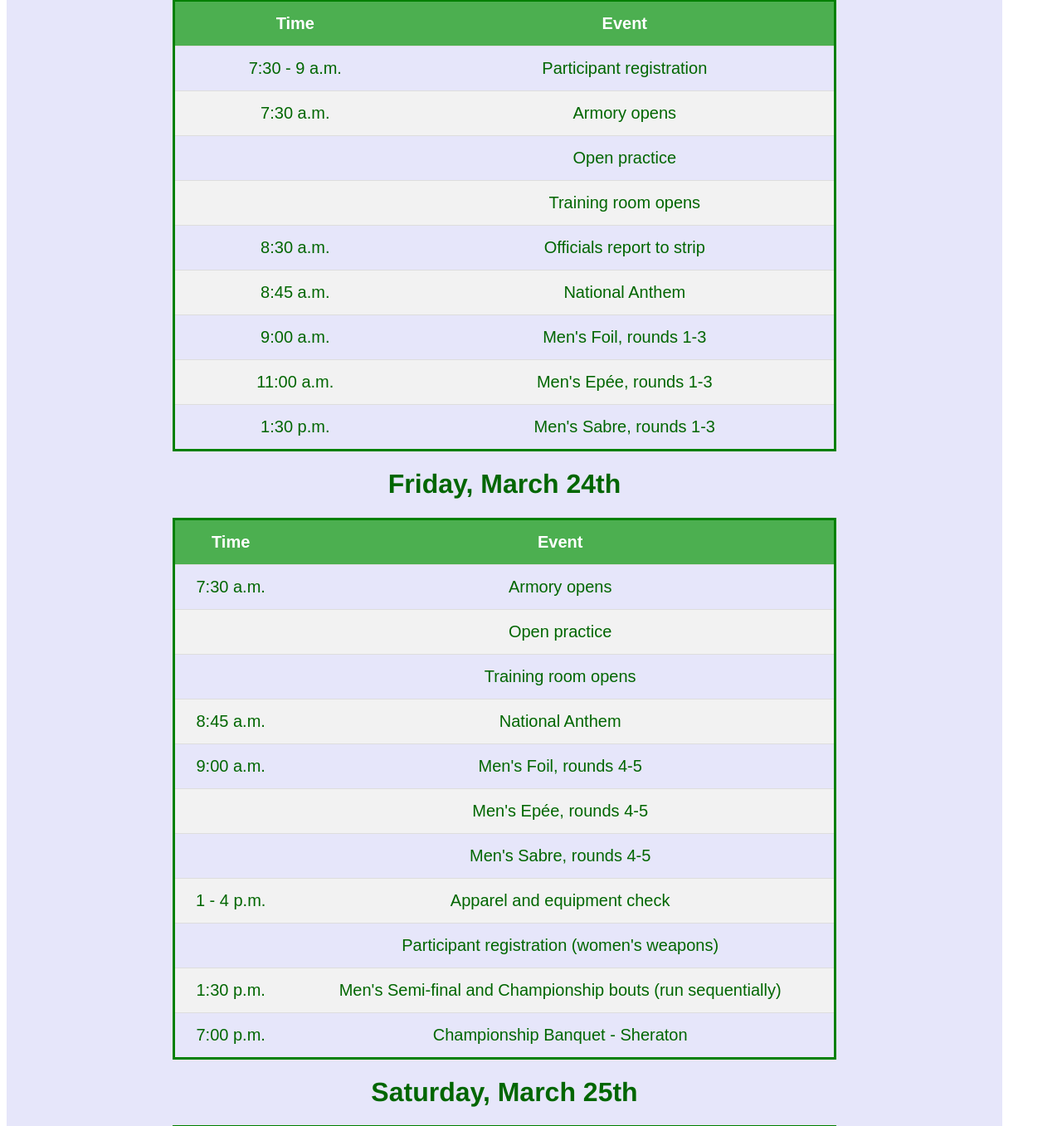
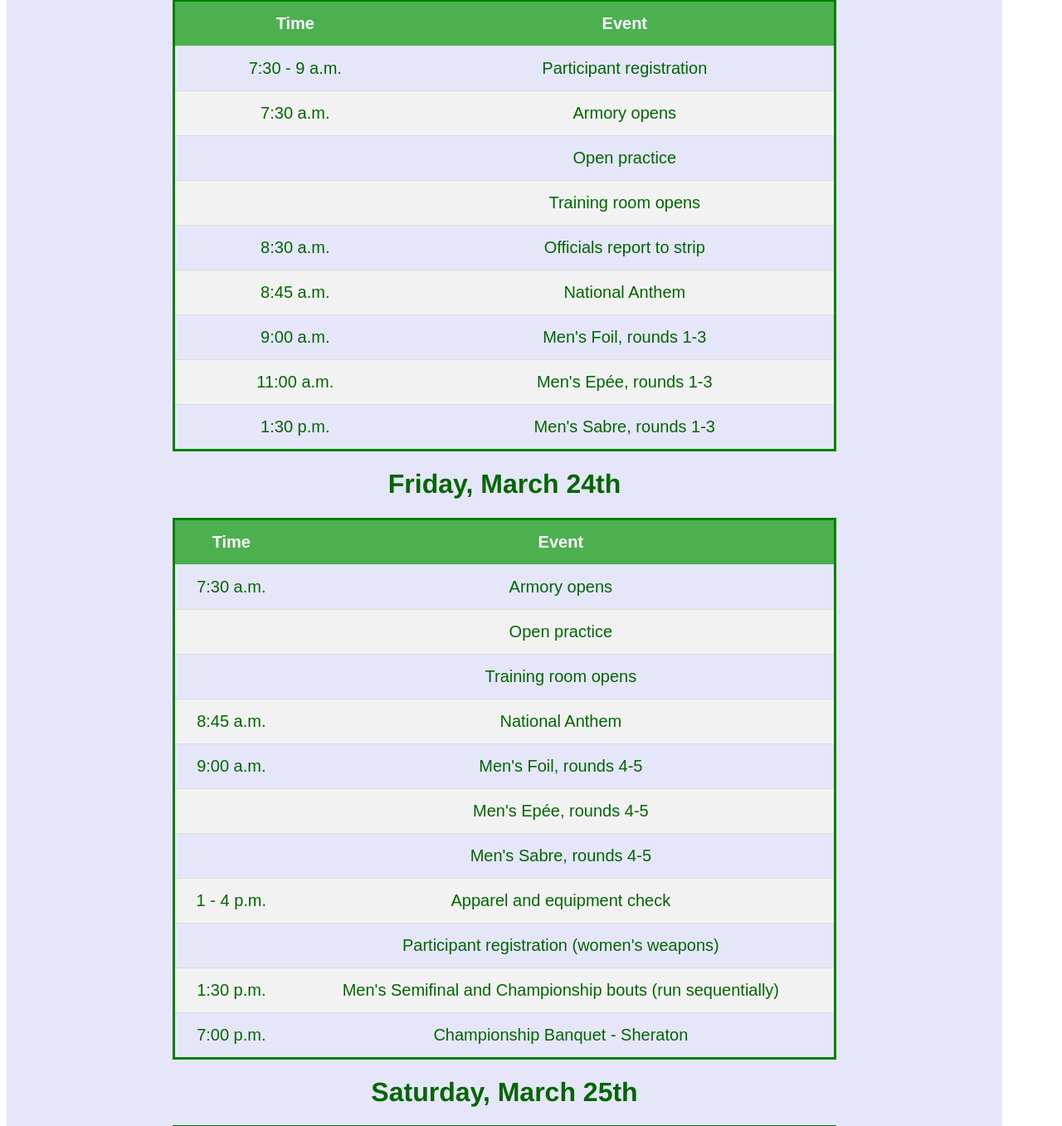
Before and after one commit to andrefisch/NCAA-Calculations, a Flask app: page /about/ in a window 1280 px wide. Shown: the part 2218-3575 px from the top of the page at 83% size. Run offline with Flask 2, Linux system fonts and the light colour scheme.

Commit message:
semifinal has no dash

```diff
--- a/templates/about.html
+++ b/templates/about.html
@@ -132,7 +132,7 @@
         </tr>
         <tr>
             <td>1:30 p.m.</td>
-            <td>Men's Semi-final and Championship bouts (run sequentially)</td>
+            <td>Men's Semifinal and Championship bouts (run sequentially)</td>
         </tr>
         <tr>
             <td>7:00 p.m.</td>
@@ -214,7 +214,7 @@
         </tr>
         <tr>
             <td>1:30 p.m.</td>
-            <td>Women's Semi-final and Championship bouts (run sequentially)</td>
+            <td>Women's Semifinal and Championship bouts (run sequentially)</td>
         </tr>
     </table>
 </div>
```
